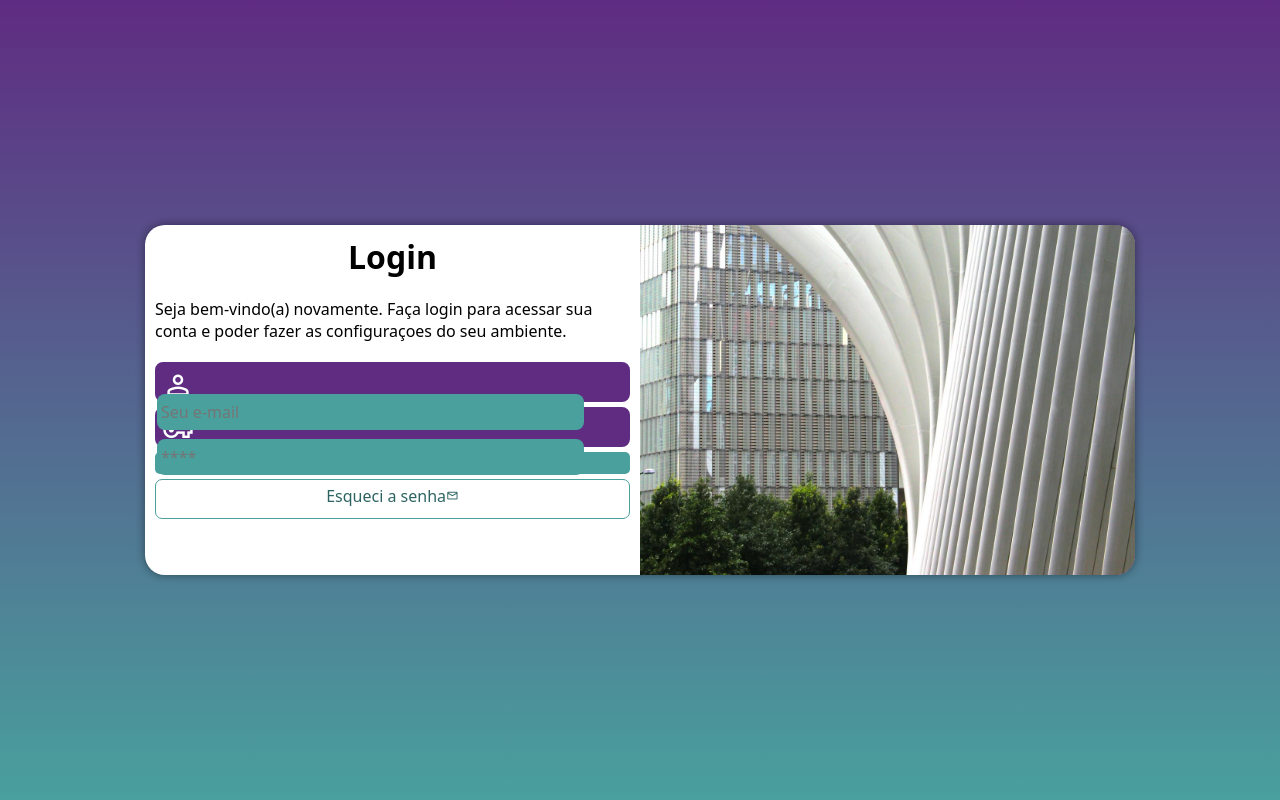
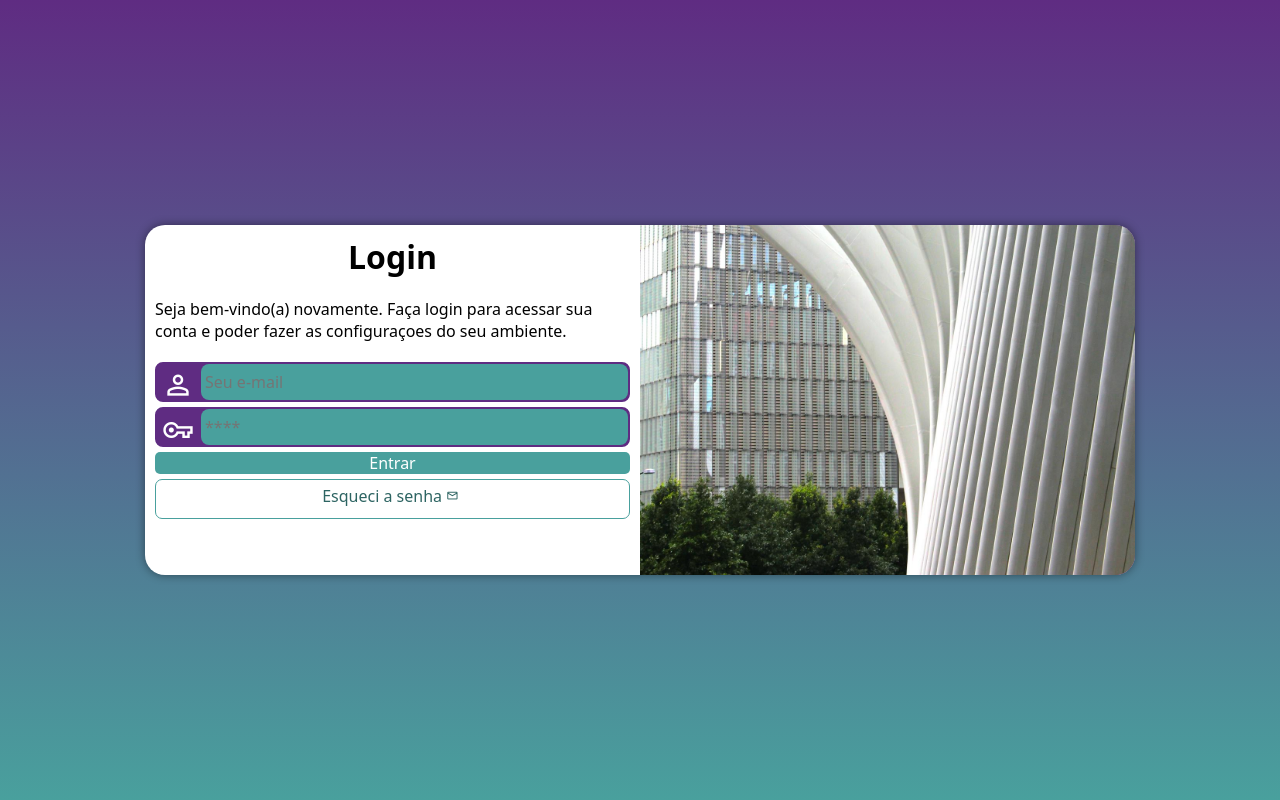
Before and after one commit to oDeivison/projeto-login, a PHP site: page / in a window 1280 px wide. Run offline with PHP 8.4, Linux system fonts and the light colour scheme.

Commit message:
Arrumando o posicionamento dos inputs

```diff
--- a/estilos/style.css
+++ b/estilos/style.css
@@ -19,9 +19,11 @@ body, html{
 }
 
 main{
-    position: relative;
     height: 100vh;
     width: 100vw;
+
+
+
 }
 
 section#login{
@@ -90,11 +92,12 @@ div.campo > input{
     font-size: 1em;
     width: calc(100% - 44px);
     height: 100%;
+    margin-left: 44px;
 
     border: 0px;
     border-radius: 8px;
     padding: 4px;
-    transform: translateY(-12px);
+    transform: translateY(-42px);
 }
 
 div.campo > input:focus-within{
@@ -139,4 +142,5 @@ form a.botao:hover{
 
 form > a.botao > span{
     font-size: 0.8em;
+    margin: 4px;
 }
```
